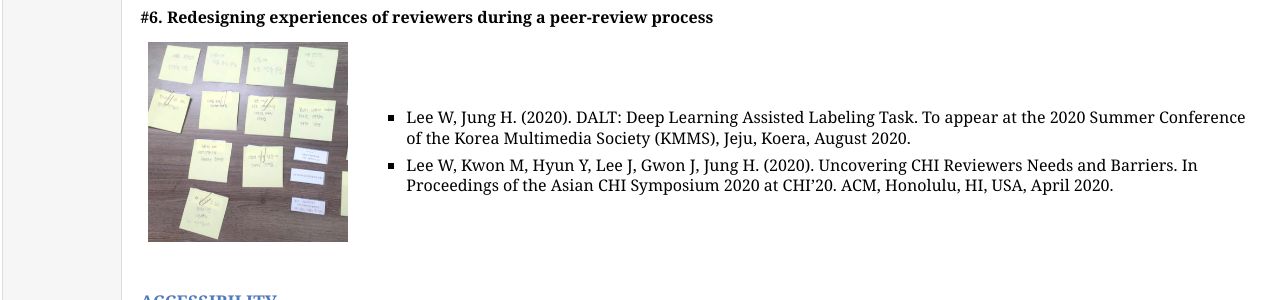
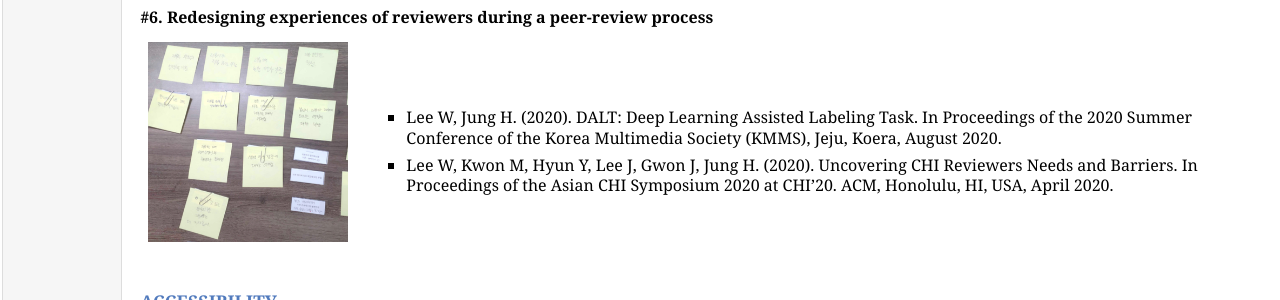
Before and after one commit to hcail/hcail-backup.github.io, a Jekyll site: the page projects/projects.html, which Jekyll copies as it is, in a window 1280 px wide. Shown: the part 1479-1779 px from the top of the page. Built offline with Jekyll 4.4.1, drawn with Linux system fonts in a browser that asks for light colours.

Commit message:
typo fixed

```diff
--- a/projects/projects.html
+++ b/projects/projects.html
@@ -100,9 +100,10 @@ grant funded by the Korea government (MSIT), & 2) the other by the University of
 <img src="img/affinity.png" alt="alt text" width="200px" height="200px" />&nbsp;</td>
 <td align="left"><ul>
   <li><p>Lee W, Jung H. (2020). DALT: Deep Learning Assisted Labeling Task.
-    To appear at the 2020 Summer Conference of the Korea Multimedia Society (KMMS), Jeju, Koera, August 2020.</p>
+    In Proceedings of the 2020 Summer Conference of the Korea Multimedia Society (KMMS), Jeju, Koera, August 2020.</p>
   </li>
-<li><p>Lee W, Kwon M, Hyun Y, Lee J, Gwon J, Jung H. (2020). Uncovering CHI Reviewers Needs and Barriers. In Proceedings of the Asian CHI Symposium 2020 at CHI&rsquo;20. ACM, Honolulu, HI, USA, April 2020.</p>
+<li><p>Lee W, Kwon M, Hyun Y, Lee J, Gwon J, Jung H. (2020). Uncovering CHI Reviewers Needs
+  and Barriers. In Proceedings of the Asian CHI Symposium 2020 at CHI&rsquo;20. ACM, Honolulu, HI, USA, April 2020.</p>
 </li>
 </ul>
 </td></tr></table>
```
Also changed, not shown: 2 other files.
